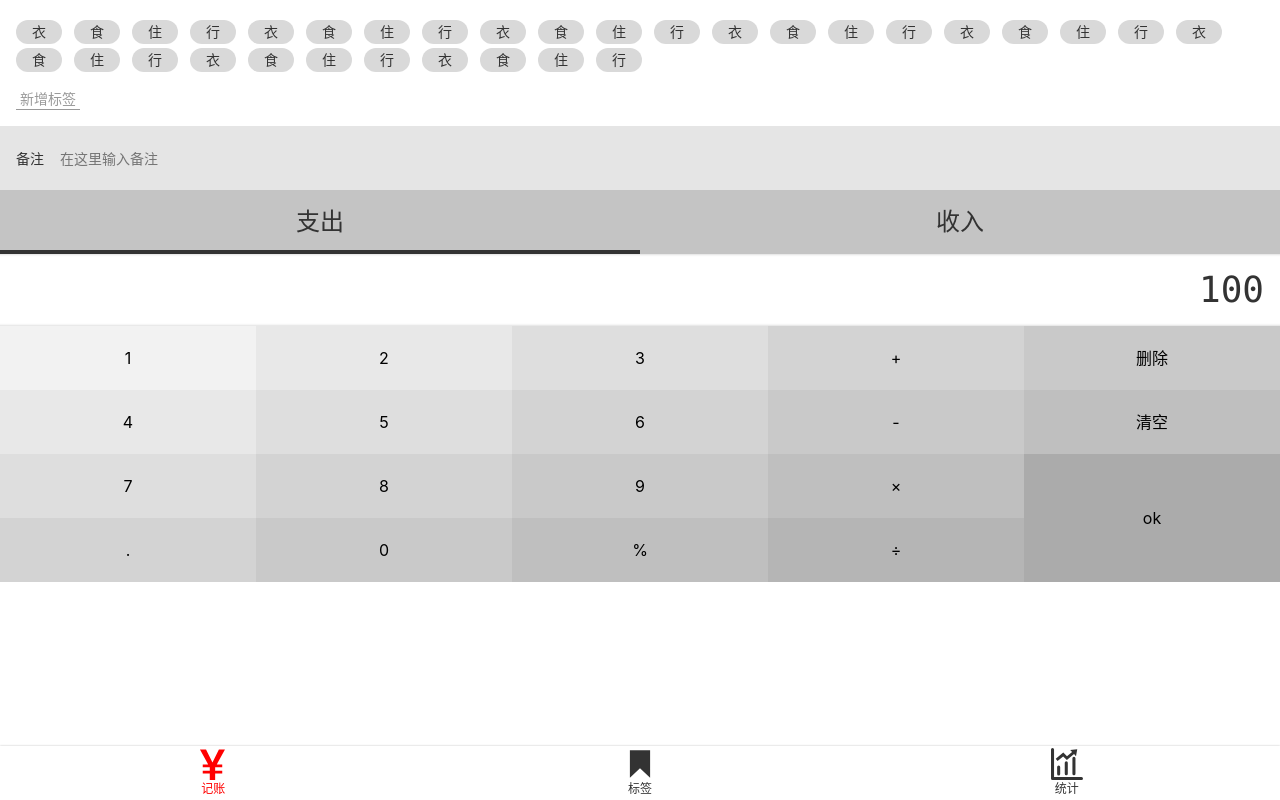
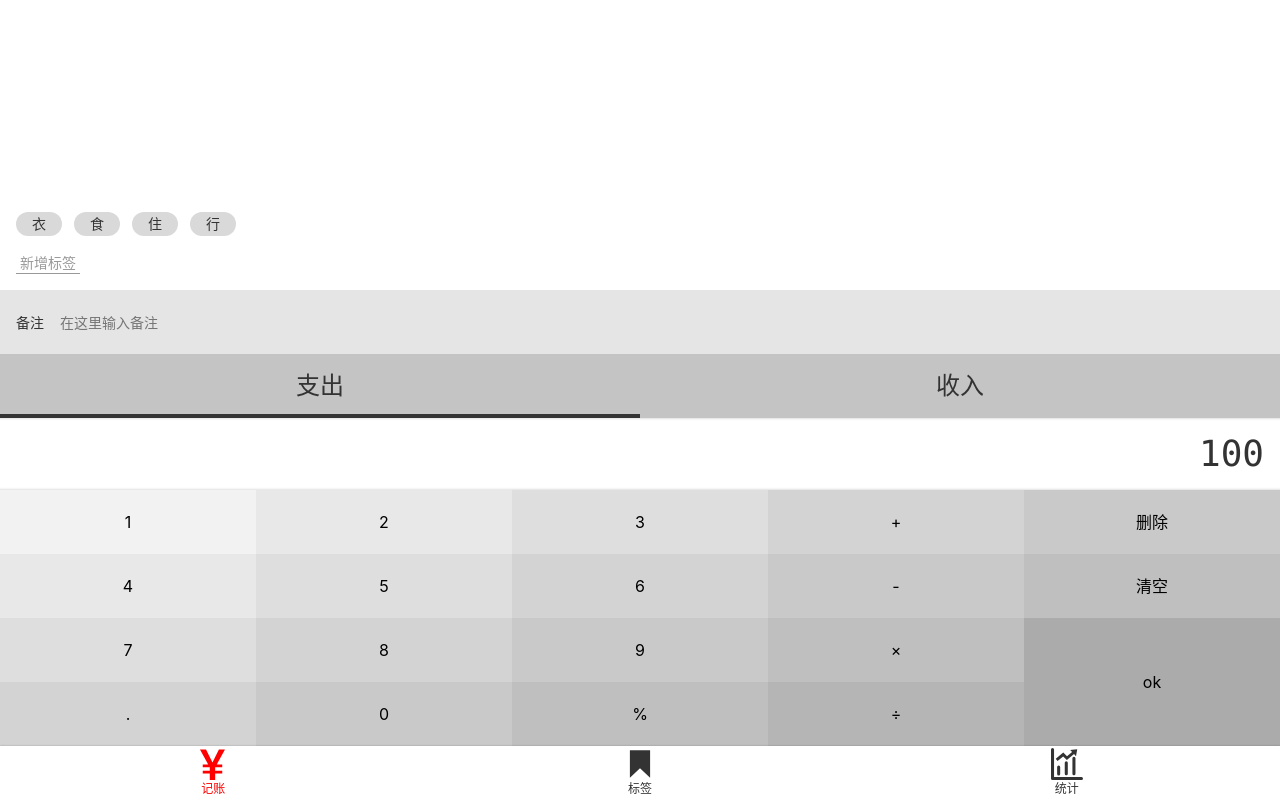
Before and after one commit to Leerongyue/morney-vue, a Vue app: page /#/money in a window 1280 px wide. Built offline with nearby package versions, Linux system fonts and the light colour scheme.

Commit message:
使用js完成Types组件

```diff
--- a/src/components/Money/Tags.vue
+++ b/src/components/Money/Tags.vue
@@ -7,34 +7,6 @@
         </button>
       </div>
       <ul class="current">
-        <li>衣</li>
-        <li>食</li>
-        <li>住</li>
-        <li>行</li>
-        <li>衣</li>
-        <li>食</li>
-        <li>住</li>
-        <li>行</li>
-        <li>衣</li>
-        <li>食</li>
-        <li>住</li>
-        <li>行</li>
-        <li>衣</li>
-        <li>食</li>
-        <li>住</li>
-        <li>行</li>
-        <li>衣</li>
-        <li>食</li>
-        <li>住</li>
-        <li>行</li>
-        <li>衣</li>
-        <li>食</li>
-        <li>住</li>
-        <li>行</li>
-        <li>衣</li>
-        <li>食</li>
-        <li>住</li>
-        <li>行</li>
         <li>衣</li>
         <li>食</li>
         <li>住</li>
--- a/src/components/Money/Types.vue
+++ b/src/components/Money/Types.vue
@@ -2,17 +2,34 @@
   <div>
     <div>
       <ul class="types">
-        <li class="selected">支出</li>
-        <li>收入</li>
+        <li :class="type==='-' && 'selected'" @click="selectType('-')">
+          支出
+        </li>
+        <li :class="type==='+' && 'selected'" @click="selectType('+')">
+          收入
+        </li>
       </ul>
     </div>
   </div>
 </template>
 
-<script lang="ts">
+<script lang="js">
   export default {
-    name: 'Types'
-  };
+    name: 'Types',
+    data() {
+      return {
+        type: '-'
+      }
+    },
+    methods: {
+      selectType(type) {
+        if (type !== '+' && type !== '-') {
+          throw new Error('type is unknown')
+        }
+        this.type = type
+      }
+    }
+  }
 </script>
 
 <style lang="scss" scoped>
--- a/src/views/Money.vue
+++ b/src/views/Money.vue
@@ -1,9 +1,9 @@
 <template>
   <Layout classPrefix="xxx">
+    <NumberPad/>
+    <Types/>
+    <Notes/>
     <Tags/>
-    <Notes/>
-    <Types/>
-    <NumberPad/>
   </Layout>
 </template>
 
@@ -21,7 +21,7 @@
 <style lang="scss">
   .xxx-content {
     display: flex;
-    flex-direction: column;
+    flex-direction: column-reverse;
   }
 </style>
 <style lang="scss" scoped>
```
